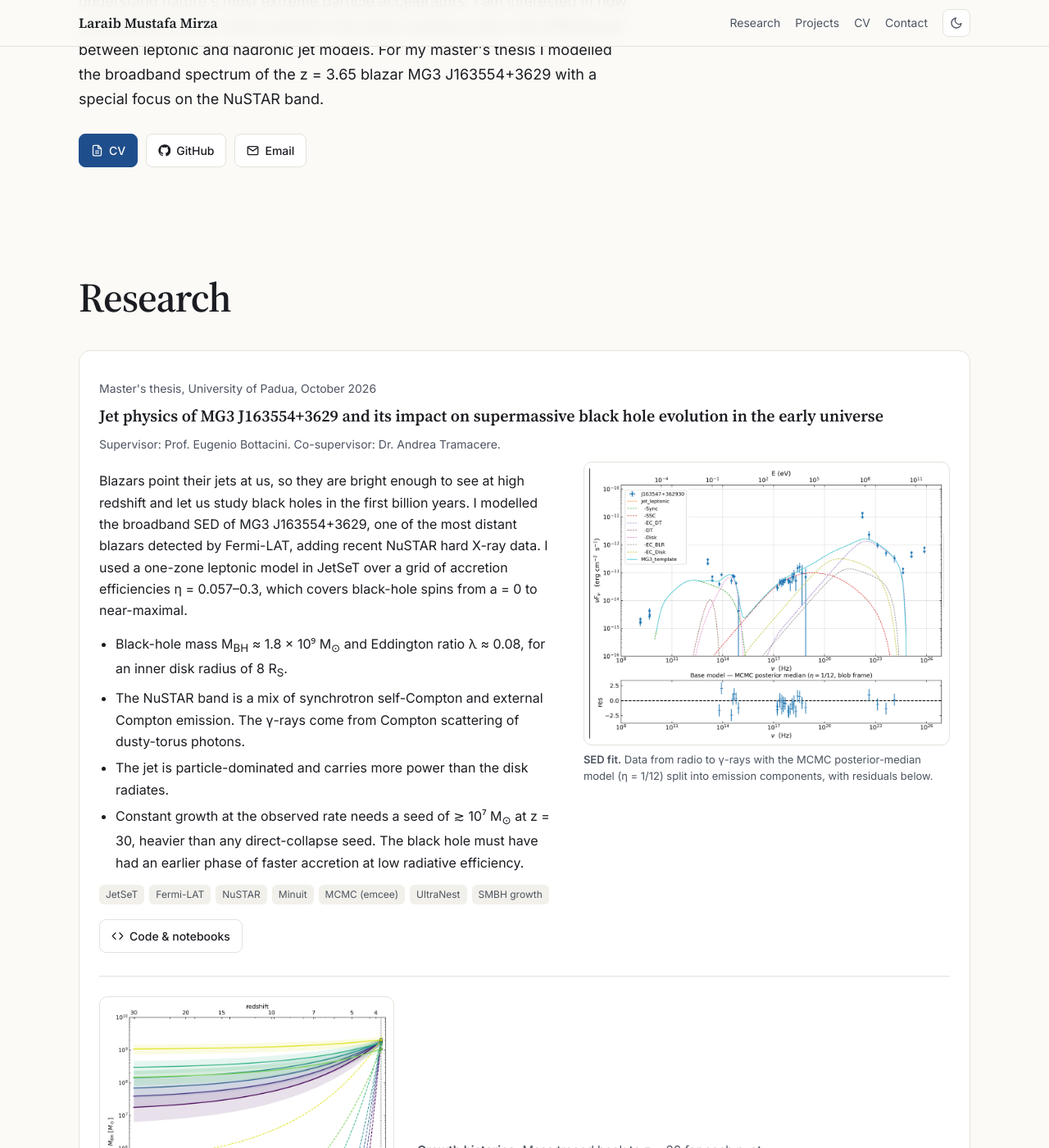
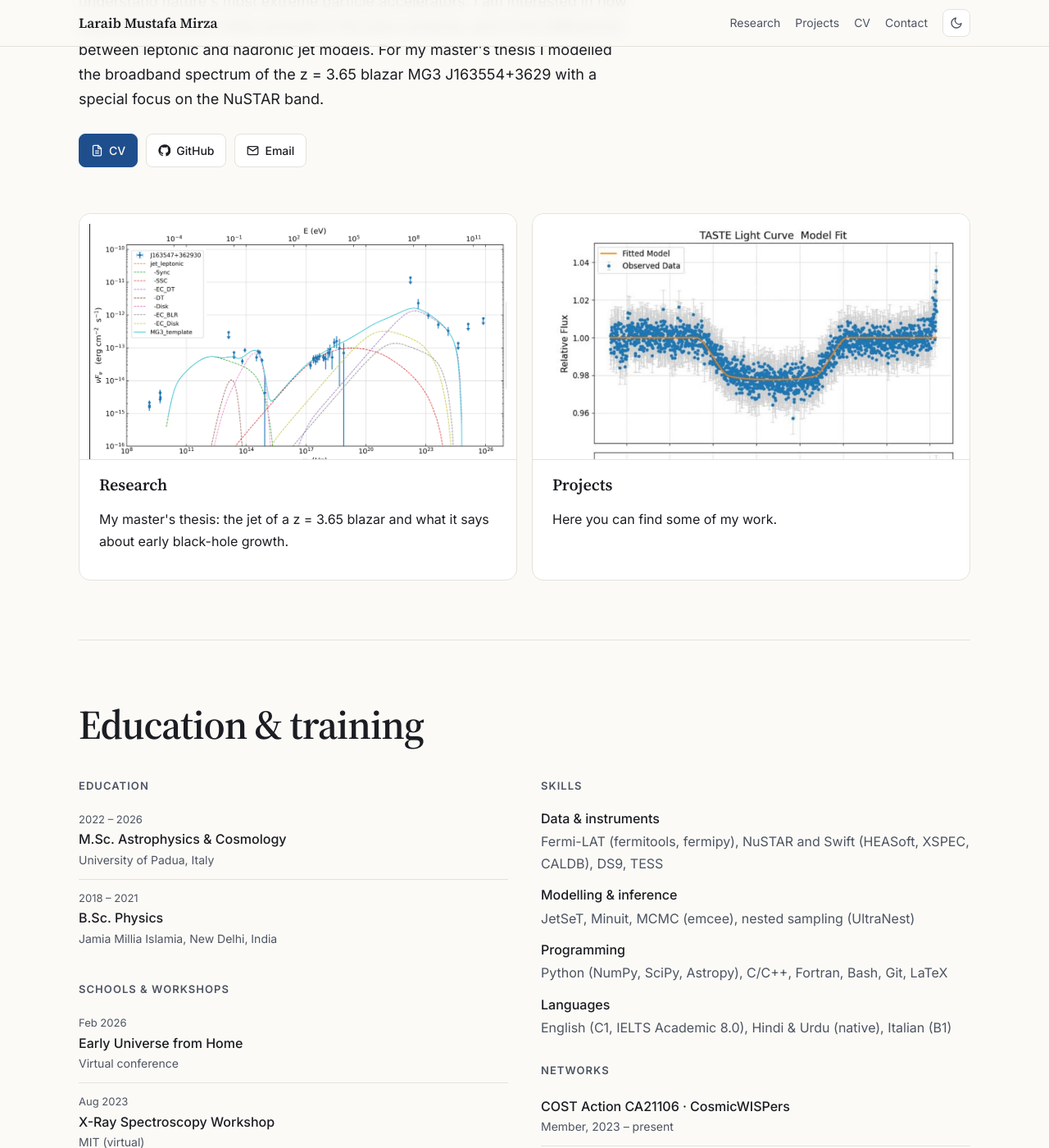
Before and after one commit to Mirza-751/Mirza-751.github.io, a Jekyll site: the page built from index.html, in a window 1280 px wide and 1400 px high, scrolled down 293 px. Shown: the whole window at 82% size. Built offline with Jekyll 4.4.1, drawn with Linux system fonts in a browser that asks for light colours; some of the changed text lies outside the part shown.

Commit message:
Move research to its own page

```diff
--- a/_includes/research.html
+++ b/_includes/research.html
@@ -1,8 +1,3 @@
-<section id="research">
-  <div class="section-head">
-    <h2>Research</h2>
-  </div>
-
   <article class="card thesis">
     <p class="meta">Master's thesis, University of Padua, October 2026</p>
     <h3>Jet physics of MG3 J163554+3629 and its impact on supermassive black hole evolution in the early universe</h3>
@@ -44,5 +39,3 @@
       <figcaption><b>Growth histories.</b> Mass traced back to z = 30 for each η, at the observed Eddington ratio (solid) and at the Eddington limit (dashed), compared with seed models.</figcaption>
     </figure>
   </article>
-
-</section>
--- a/assets/css/home.css
+++ b/assets/css/home.css
@@ -52,7 +52,10 @@ h3 { font-size: 20px; font-weight: 600; margin: 0 0 6px; }
 .tags span { background: var(--tag); color: var(--muted); font-size: 12px; padding: 2px 8px; border-radius: var(--radius-sm); }
 .card .links { margin-top: 18px; }
 
-#research { border-top: 0; }
+.overview { border-top: 0; padding-top: 0; }
+
+.card-link { color: inherit; }
+.card-link:hover { text-decoration: none; border-color: var(--accent); }
 
 .thesis-cols { display: grid; grid-template-columns: minmax(0, 1fr); gap: 24px; margin-top: 8px; }
 @media (min-width: 900px) { .thesis-cols { grid-template-columns: minmax(0, 1.25fr) minmax(0, 1fr); gap: 32px; } }
--- a/index.html
+++ b/index.html
@@ -29,14 +29,19 @@ person_jsonld: true
 
 <main class="wrap" id="main">
 
-{% include research.html %}
-
-<section id="projects">
-  <div class="section-head">
-    <h2>Projects</h2>
-    <p>Here you can find some of my work.</p>
+<section class="overview">
+  <div class="grid">
+    <a class="card card-link" id="research" href="{{ '/research/' | relative_url }}">
+      <div class="thumb"><img src="{{ '/assets/' | relative_url }}mg3_sed_fit.png" width="1100" height="843" alt="Broadband SED fit of the z = 3.65 blazar MG3 J163554+3629" loading="lazy"></div>
+      <h3>Research</h3>
+      <p>My master's thesis: the jet of a z&nbsp;=&nbsp;3.65 blazar and what it says about early black-hole growth.</p>
+    </a>
+    <a class="card card-link" id="projects" href="{{ '/projects/' | relative_url }}">
+      <div class="thumb"><img src="{{ '/assets/' | relative_url }}qatar1b_transit.png" width="700" height="544" alt="Transit light curve of Qatar-1b with best-fit model and residuals" loading="lazy"></div>
+      <h3>Projects</h3>
+      <p>Here you can find some of my work.</p>
+    </a>
   </div>
-  <div class="links"><a class="btn" href="{{ '/projects/' | relative_url }}">All projects</a></div>
 </section>
 
 {% include about.html %}
```
Also changed, not shown: research/index.html (added, +15 -0 lines).
